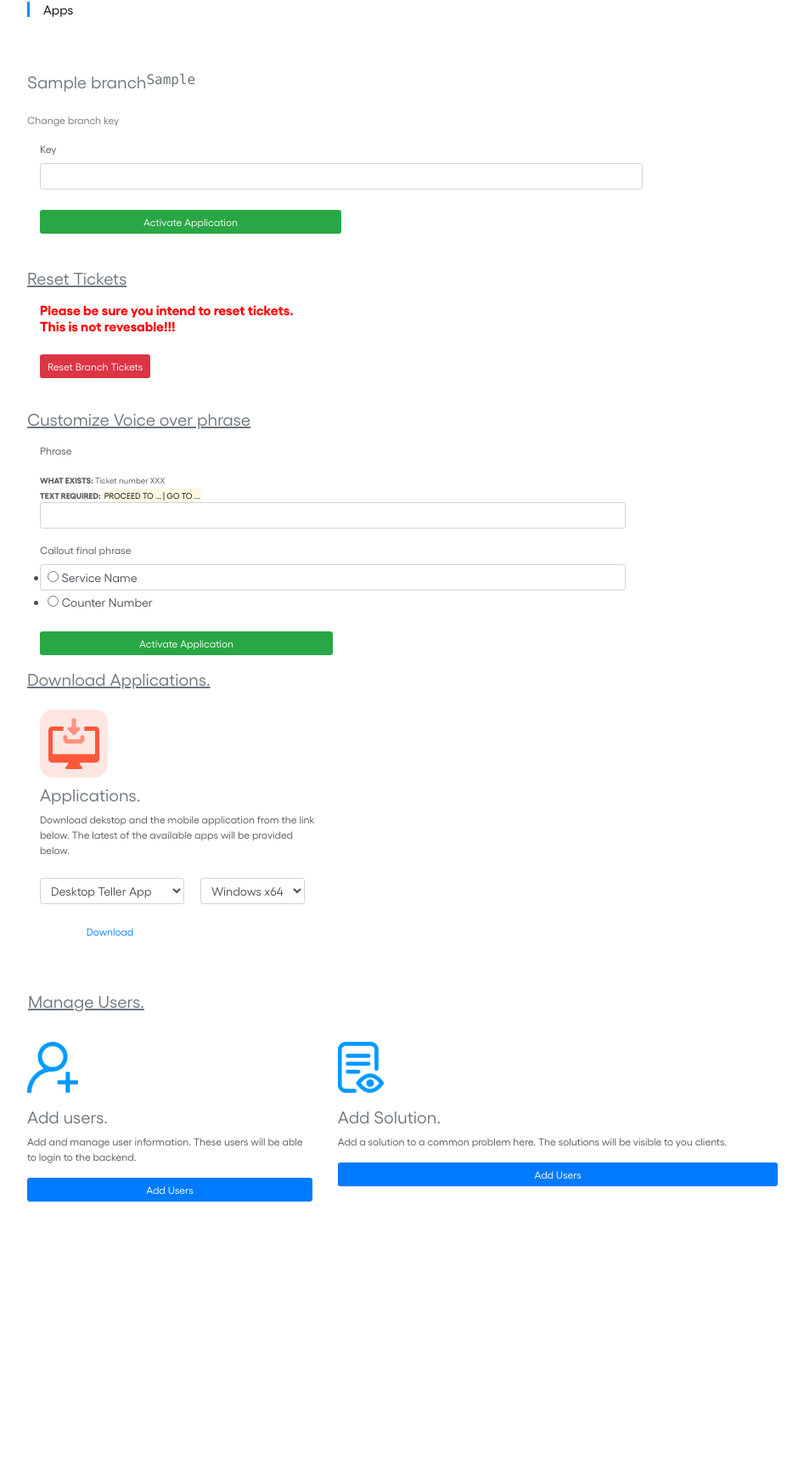
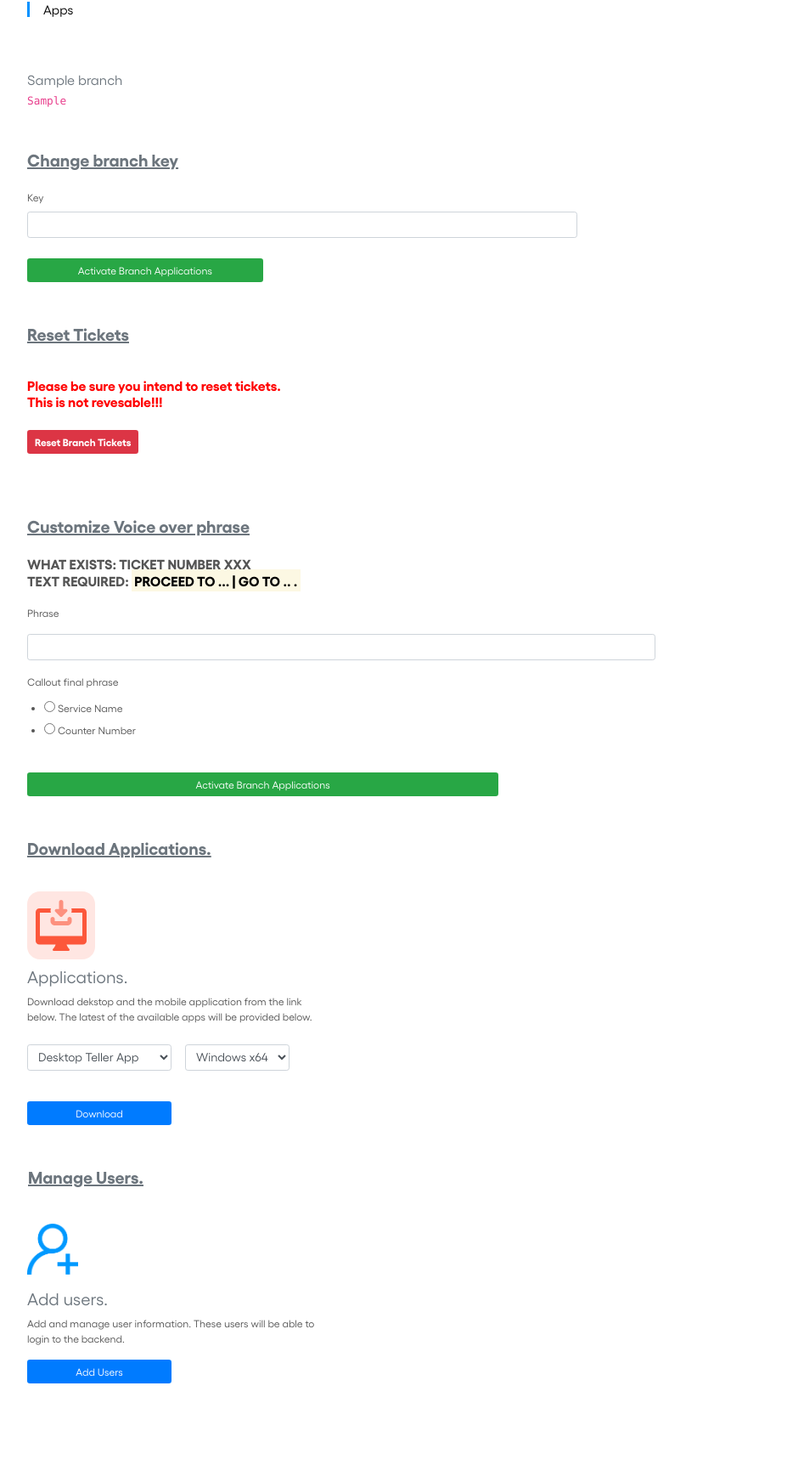
Before and after one commit to Simons22d/fuprox_local_dahsboard, a Flask app: page /extras in a window 1280 px wide. Shown: the part 94-1818 px from the top of the page at 85% size, without its empty margins (53-1000 px from the left). Before the commit the page ends 1508 px from the top, so only its background shows below. Run offline with Flask 2, Linux system fonts and the light colour scheme; a user stored in the database is signed in; tables that the repository leaves empty hold one stand-in row (values such as "Sample post"); some libraries are stand-ins or nearby versions.

Commit message:
local activation

```diff
--- a/fuprox/forms.py
+++ b/fuprox/forms.py
@@ -110,7 +110,7 @@ class SolutionForm(FlaskForm):
 class ActivateForm(FlaskForm):
     # address = StringField("Server Address", validators=[DataRequired()])
     key = StringField("Key", validators=[DataRequired()])
-    submit = SubmitField("Activate Application")
+    submit = SubmitField("Activate Branch Applications")
 
 
 class PhraseForm(FlaskForm):
--- a/fuprox/routes.py
+++ b/fuprox/routes.py
@@ -452,8 +452,14 @@ def extras():
         key = form.key.data
         if len(key) > 20:
             data = requests.post(f"http://159.65.144.235:4000/branch/activate",json={"key":key})
-            activate_branch(data.json())
-            return redirect(url_for("home"))
+            if(data.json["msg"]):
+                activate_branch(data.json())
+                flash("Success! Applcations Activated", "success")
+                return redirect(url_for("home"))
+            else:
+                flash("Error! Please confirm the key", "Warning")
+                return redirect(url_for("extras"))
+
         else:
             # flash("Error! Database not empty. Data was cleared", "warning")
             flash("Error! Key too short", "danger")
--- a/fuprox/templates/dashboard.html
+++ b/fuprox/templates/dashboard.html
@@ -46,7 +46,7 @@
   </section>
 {% endblock%}
 {% block content %}
-<h6 class="text-muted mb-3">
+<h6 class="text-muted mb-3 font-weight-bold">
     {% if branch %}
         {{ branch.name }}
     {% else %}
--- a/fuprox/templates/extras.html
+++ b/fuprox/templates/extras.html
@@ -44,76 +44,72 @@
   </section>
 {% endblock status %}
 {% block content %}
+<!--    desktop application link -->
         <div class="col-lg-12">
-<!--    desktop application link -->
-    <div class="row">
-        <div class="row col-lg-12">
            {% if branch %}
-                <div class="mt-2 h5 text-muted ">{{ branch.name }}</div>
-                <code class="mt-2 h6 text-muted ">{{ branch.key_ }}</code>
+                <div class="mt-2 h6 text-muted row ">{{ branch.name }}</div>
+                <div class="mt-2 h6 text-muted row"><code class="small">{{ branch.key_ }}</code></div>
            {% else %}
-               <div class="mt-2 h5 text-muted ">Oops! No Key added</div>
+               <div class="mt-2 h6 text-muted ">Oops! No Key added</div>
            {% endif %}
         </div>
-        <p class="text-muted mt-3">Change branch key</p>
-    </div>
 
-    <div class="row mb-4">
-    <form action="" method="POST" class="col-lg-8">
+
+
+    <form action="" method="POST" class="mt-5 mb-5">
+            <p class="text-muted mt-3  bold mt-2 mb-4 font-weight-bold h5 mb-4"><u>Change branch key</u></p>
+
         {{ form.hidden_tag() }}
-
         <div class="form-group">
             {{ form.key.label(class='form-control-label')}}
             {% if form.key.errors %}
-                    {{ form.key(class="form-control  form-control-smis-invalid")}}
+            {{ form.key(class="form-control form-control-sm is-invalid col-lg-7")}}
             <div class="invalid-feedback">
                 {% for error in form.key.errors %}
                 <span>{{ error }}</span>
                 {% endfor %}
             </div>
             {% else %}
-                    {{ form.key(class="form-control form-control-sm")}}
+            {{ form.key(class="form-control form-control-sm col-lg-7")}}
             {% endif %}
         </div>
         <div class="form-group mt-3">
-                    {{ form.submit(class="btn btn-sm btn-success btn-block mt-4 col-lg-6")}}
+            {{ form.submit(class="btn btn-sm btn-success btn-block mt-4 col-lg-3")}}
         </div>
     </form>
+        <div class="row col-lg-12 mt-3">
+                <div class="text-muted  font-weight-bold h5 mb-4"><u>Reset Tickets</u></div>
+
         </div>
-
-<div class="row">
-        <h5 class="text-muted "><u>Reset Tickets</u></h5>
-        <div class="row col-lg-12 mt-2">
-            <div class="col-lg-4">
+        <div class="row col-lg-12 mt-3">
          <h6 style="color:red">
                 <b>Please be sure you intend to reset tickets.</b><br>
                 <b >This is not revesable!!!</b>
             </h6>
-                <div class="btn btn-sm btn-danger mt-3">Reset Branch Tickets</div>
-            <div id="status_message"></div>
           <br><br>
           </div>
-        </div>
-    </div>
+        <div class="btn btn-sm btn-danger mt-3 font-weight-bold  mb-4">Reset Branch Tickets</div>
 
-    <div class="row">
-        <h5 class="text-muted "><u>Customize Voice over phrase</u></h5>
-        <div class="row col-lg-12 mt-2">
-            <form action="" method="POST" class="col-lg-8">
+
+
+        <form action="" method="POST" class=" mt-5 mb-5">
+            <h5 class="text-muted  font-weight-bold h5 mb-4"><u>Customize Voice over phrase</u></h5>
+
                 {{ phrase.hidden_tag() }}
                 <div class="form-group">
+                     <small class="font-weight-bold h6 mb-4"><b>WHAT EXISTS: </b>TICKET NUMBER XXX</small><br>
+                    <small class="font-weight-bold h6 mb-4"><b>TEXT REQUIRED: </b><mark>PROCEED TO ... | GO TO ..
+                        .</mark></small> <br><br>
                     {{ phrase.phrase.label(class='form-control-label mb-3')}}<br>
-                     <small><b>WHAT EXISTS: </b>Ticket number XXX</small><br>
-                    <small><b>TEXT REQUIRED: </b><mark>PROCEED TO ... | GO TO ...</mark></small><br>
                     {% if phrase.phrase.errors %}
-                    {{ phrase.phrase(class="form-control  form-control-smis-invalid")}}
+                    {{ phrase.phrase(class="form-control  form-control-sm is-invalid col-lg-8")}}
                     <div class="invalid-feedback">
                         {% for error in phrase.key.errors %}
                         <span>{{ error }}</span>
                         {% endfor %}
                     </div>
                     {% else %}
-                    {{ phrase.phrase(class="form-control form-control-sm")}}
+                    {{ phrase.phrase(class="form-control form-control-sm col-lg-8")}}
                     {% endif %}
                 </div>
 
@@ -121,27 +117,27 @@
                     {{ phrase.type.label(class='form-control-label')}}
                     {% if phrase.type.errors %}
 
-                    {{ phrase.type(class="form-control  form-control-smis-invalid")}}
+                    {{ phrase.type(class="form-check-input is-invalid")}}
                     <div class="invalid-feedback">
                         {% for error in phrase.type.errors %}
                         <span>{{ error }}</span>
                         {% endfor %}
                     </div>
                     {% else %}
-                    {{ phrase.type(class="form-control form-control-sm")}}
+                    {{ phrase.type(class="form-check-input")}}
                     {% endif %}
                 </div>
+                <br>
                 <div class="form-group mt-5">
 
                     {{ form.submit(class="btn btn-sm btn-success btn-block mt-4 col-lg-6")}}
                 </div>
             </form>
-        </div>
-    </div>
 
+        <h5 class="text-muted font-weight-bold h5 mb-4"><u>Download Applications.</u></h5>
       <div class="row">
-        <h5 class="text-muted "><u>Download Applications.</u></h5>
             <div class="row col-lg-12 mt-2">
+
                 <div class="col-lg-4">
     <!--                desktop application-->
                 <div class="icon mt-2">
@@ -156,6 +152,7 @@
                 <div>
                 <div id="status_message"></div>
 
+                <div class="row col-lg-12">
                     <div class="btn-group mt-4" role="group">
                     <select  class="form-control form-control-sm mr-3" id="application">
                     <option class="dropdown-item btn-sm " id="1001" value="1001">Desktop Teller App</option>
@@ -172,15 +169,15 @@
                         <option class="dropdown-item btn-sm " id="2003" value="2003">Linux</option>
                       </select>
                 </div>
+                </div>
               <br><br>
-          <button target="_blank" class="btn btn-outline-primary btn-sm col-lg-6" id="download_apps">Download</button>
+              <button target="_blank" class="btn btn-primary btn-sm col-lg-6" id="download_apps">Download</button>
               </div>
             </div>
         </div>
 
     <!--    more info about a div-->
-    <div class="row mt-5 mb-5">
-        <h5 class="text-muted mt-2 mb-3 ml-3"><u>Manage Users.</u></h5><br>
+            <h5 class="text-muted mt-2 mb-3 ml-3 mt-5 font-weight-bold h5 mb-4 h5"><u>Manage Users.</u></h5><br>
             <div class="row  col-lg-12 mt-1">
                 <div class="col-lg-4">
     <!--                desktop application-->
@@ -191,25 +188,27 @@
 
                 <div>Add and manage user information. These users will be able to login to the backend.</div>
                 <div>
-                <a
-                        href="{{url_for('add_users')}}"><button class="btn-sm btn-primary btn col-lg-12 mt-3">Add
+                    <a href="{{url_for('add_users')}}"><button class="btn-sm btn-primary btn col-lg-6 mt-3">Add
                         Users</button></a>
                 </div>
                 </div>
-            <div class="col-lg-6">
-<!--                mobile application-->
-                <div class="icon mb-3 mt-3">
-                    <img src="{{url_for('static',filename='images/solution.png')}}" alt="Desktop app" height="60px">
-                </div>
-                <h5 class="text-muted">Add Solution.</h5>
-
-                <div>Add a solution to a common problem here. The solutions will be visible to you clients.</div>
-                <div>
-                    <a href="{{url_for('add_solution')}}"><button class="btn-sm btn  col-lg-12 btn-primary  mt-3">Add
-                        Users</button></a>
+{#                <div class="col-lg-5">#}
+{#    <!--                mobile application-->#}
+{#                    <div class="icon mb-3 mt-3">#}
+{#                        <img src="{{url_for('static',filename='images/solution.png')}}" alt="Desktop app" height="60px">#}
+{#                    </div>#}
+{#                    <h5 class="text-muted">Add Solution.</h5>#}
+{##}
+{#                    <div>Add a solution to a common problem here. The solutions will be visible to you clients.</div>#}
+{#                    <div>#}
+{#                        <a href="{{url_for('add_solution')}}"><button class="btn-sm btn  col-lg-6 btn-primary  mt-3">Add#}
+{#                            Users</button></a>#}
+{#                    </div>#}
+{#                </div>#}
             </div>
     </div>
-        </div>
-    </div>
-</div>
+
+
+        </div> <!-- END DIV-->
+    <br><br><br><br>
 {% endblock content  %}
```
Also changed, not shown: fuprox/templates/add_users.html (+6 -12 lines). Lines whose indentation alone changed are shown as unchanged.
